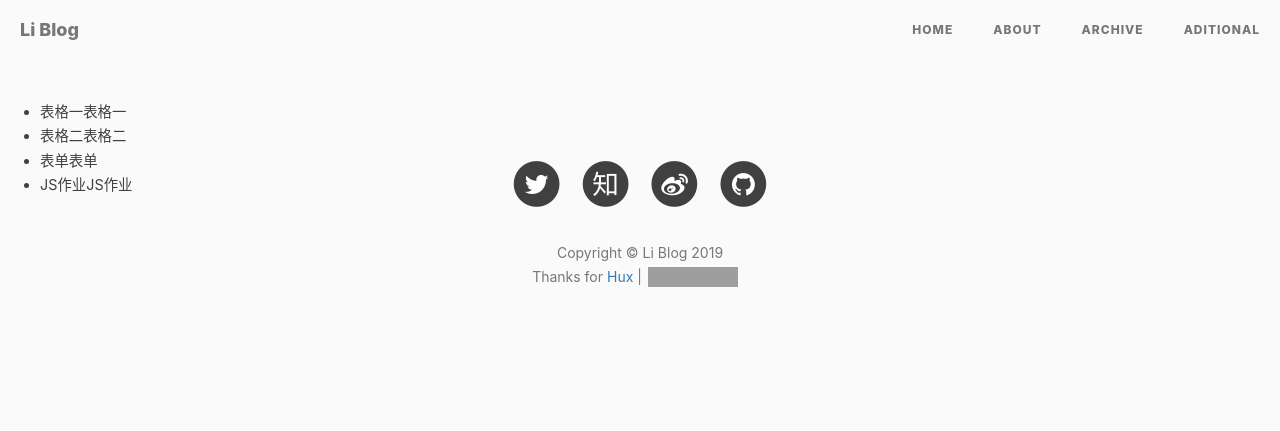
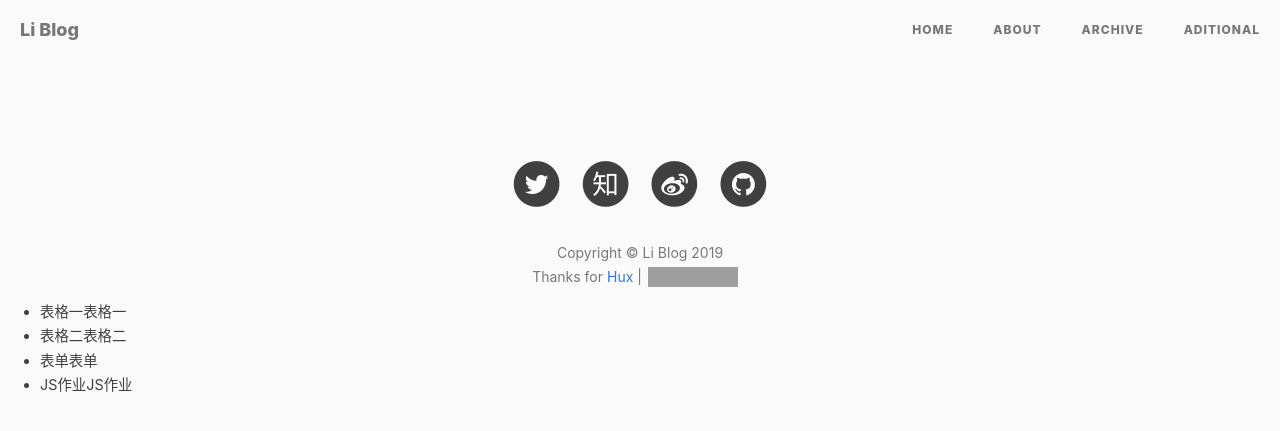
Before and after one commit to Mizirogi/Mizirogi.github.io, a Jekyll site: the page built from portfolio/index.html, in a window 1280 px wide. Shown: the top 431 px of the page. Built offline with Jekyll 4.4.1, drawn with Linux system fonts in a browser that asks for light colours; nearby versions of some CDN libraries; comment, search, counter and statistics services are not loaded; grey boxes are pictures that could not be loaded.

Commit message:
Update index.html

```diff
--- a/portfolio/index.html
+++ b/portfolio/index.html
@@ -15,7 +15,7 @@ layout: default
 	</head>
 	<body>
 
-		<div style="position: relative;top: 100px">
+		<div style="position: relative;top: 300px">
 		<ul>
 			<li><a href="https://nextick.icu/myhjc/table1.html">表格一</a>表格一</li>
 			<li><a href="https://nextick.icu/myhjc/table2.html">表格二</a>表格二</li>
```
